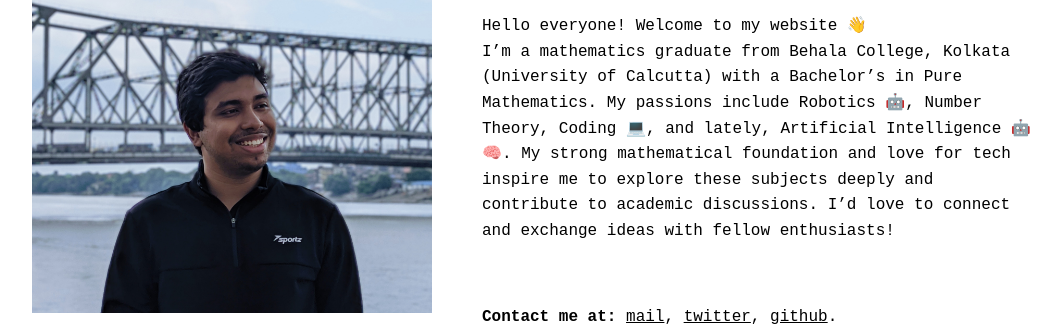
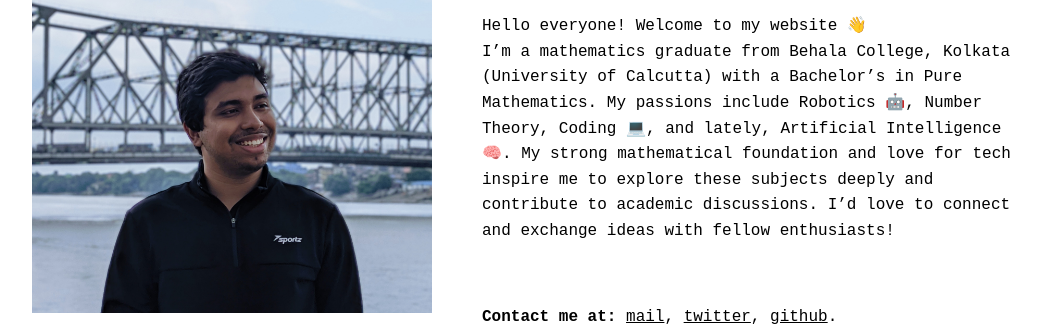
Before and after one commit to TumAro/tumaro.github.io, a Jekyll site: the page built from pages/index.md, in a window 1280 px wide. Shown: the part 154-480 px from the top of the page, without its empty margins (108-1170 px from the left). Built offline with Jekyll 4.4.1, drawn with Linux system fonts in a browser that asks for light colours.

```diff
--- a/pages/index.md
+++ b/pages/index.md
@@ -7,4 +7,4 @@ permalink: /
 # Tumin Sharma 👦
 Hello everyone! Welcome to my website 👋
 <br>
-I'm a mathematics graduate from Behala College, Kolkata (University of Calcutta) with a Bachelor's in Pure Mathematics. My passions include Robotics 🤖, Number Theory, Coding 💻, and lately, Artificial Intelligence 🤖🧠. My strong mathematical foundation and love for tech inspire me to explore these subjects deeply and contribute to academic discussions. I'd love to connect and exchange ideas with fellow enthusiasts!
+I'm a mathematics graduate from Behala College, Kolkata (University of Calcutta) with a Bachelor's in Pure Mathematics. My passions include Robotics 🤖, Number Theory, Coding 💻, and lately, Artificial Intelligence 🧠. My strong mathematical foundation and love for tech inspire me to explore these subjects deeply and contribute to academic discussions. I'd love to connect and exchange ideas with fellow enthusiasts!
```
